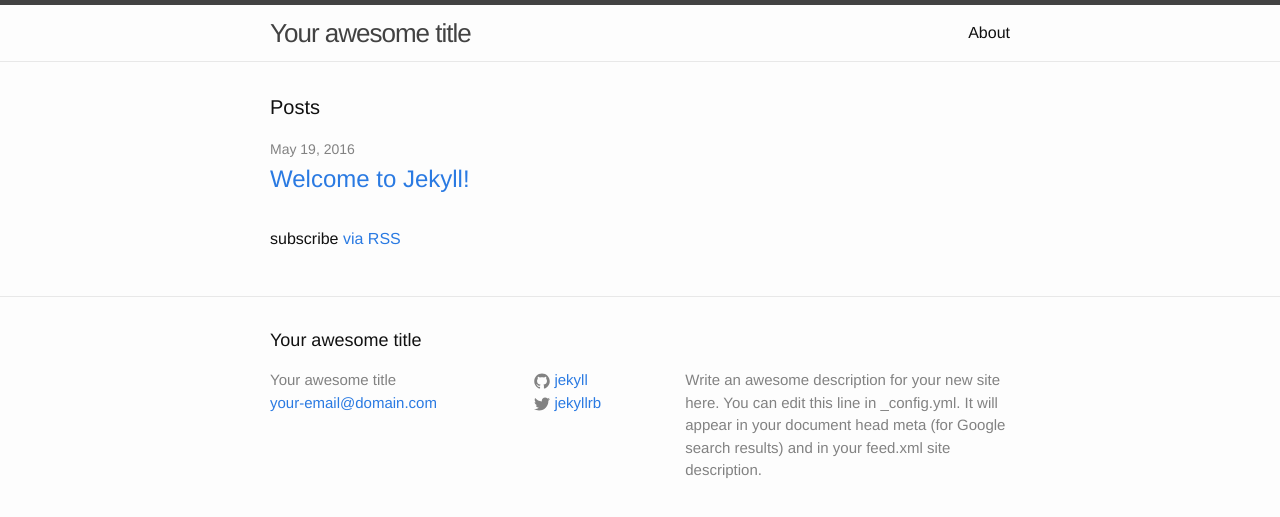
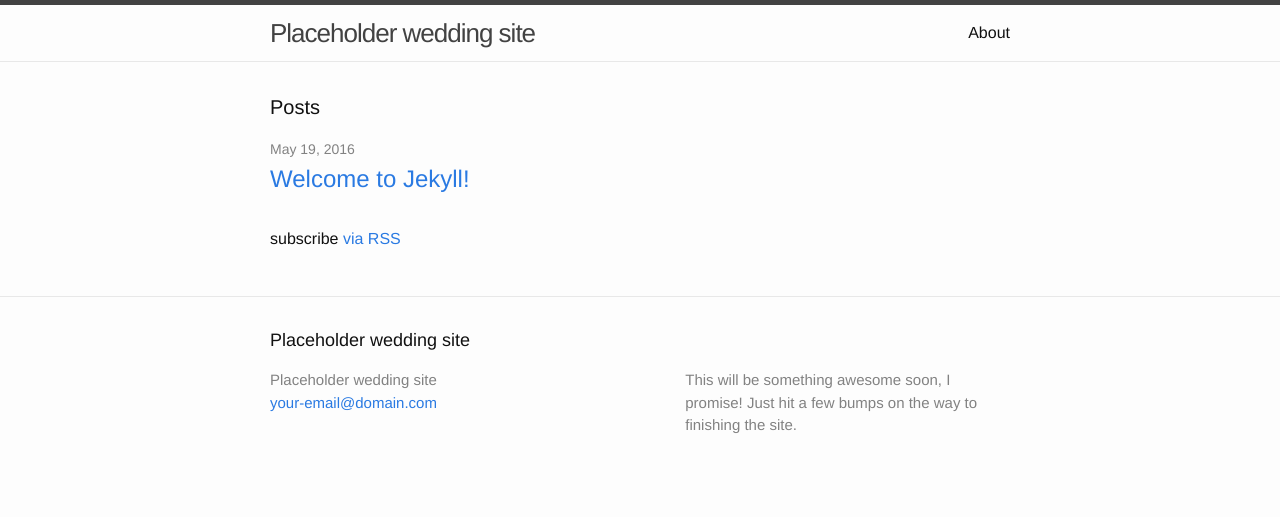
Before and after one commit to Mognar/mognar.github.io, a Jekyll site: the page built from index.html, in a window 1280 px wide. Shown: the top 517 px of the page. Built offline with Jekyll 4.4.1, drawn with Linux system fonts in a browser that asks for light colours.

Commit message:
Update _config.yml

```diff
--- a/_config.yml
+++ b/_config.yml
@@ -6,16 +6,14 @@
 # 'jekyll serve'. If you change this file, please restart the server process.
 
 # Site settings
-title: Your awesome title
+title: Placeholder wedding site
 email: your-email@domain.com
 description: > # this means to ignore newlines until "baseurl:"
-  Write an awesome description for your new site here. You can edit this
-  line in _config.yml. It will appear in your document head meta (for
-  Google search results) and in your feed.xml site description.
+  This will be something awesome soon, I promise! Just hit a few bumps on the way to finishing the site.
 baseurl: "" # the subpath of your site, e.g. /blog
-url: "http://yourdomain.com" # the base hostname & protocol for your site
-twitter_username: jekyllrb
-github_username:  jekyll
+url: "http://www.kpwedding.uk" # the base hostname & protocol for your site
+twitter_username:
+github_username:
 
 # Build settings
 markdown: kramdown
```
